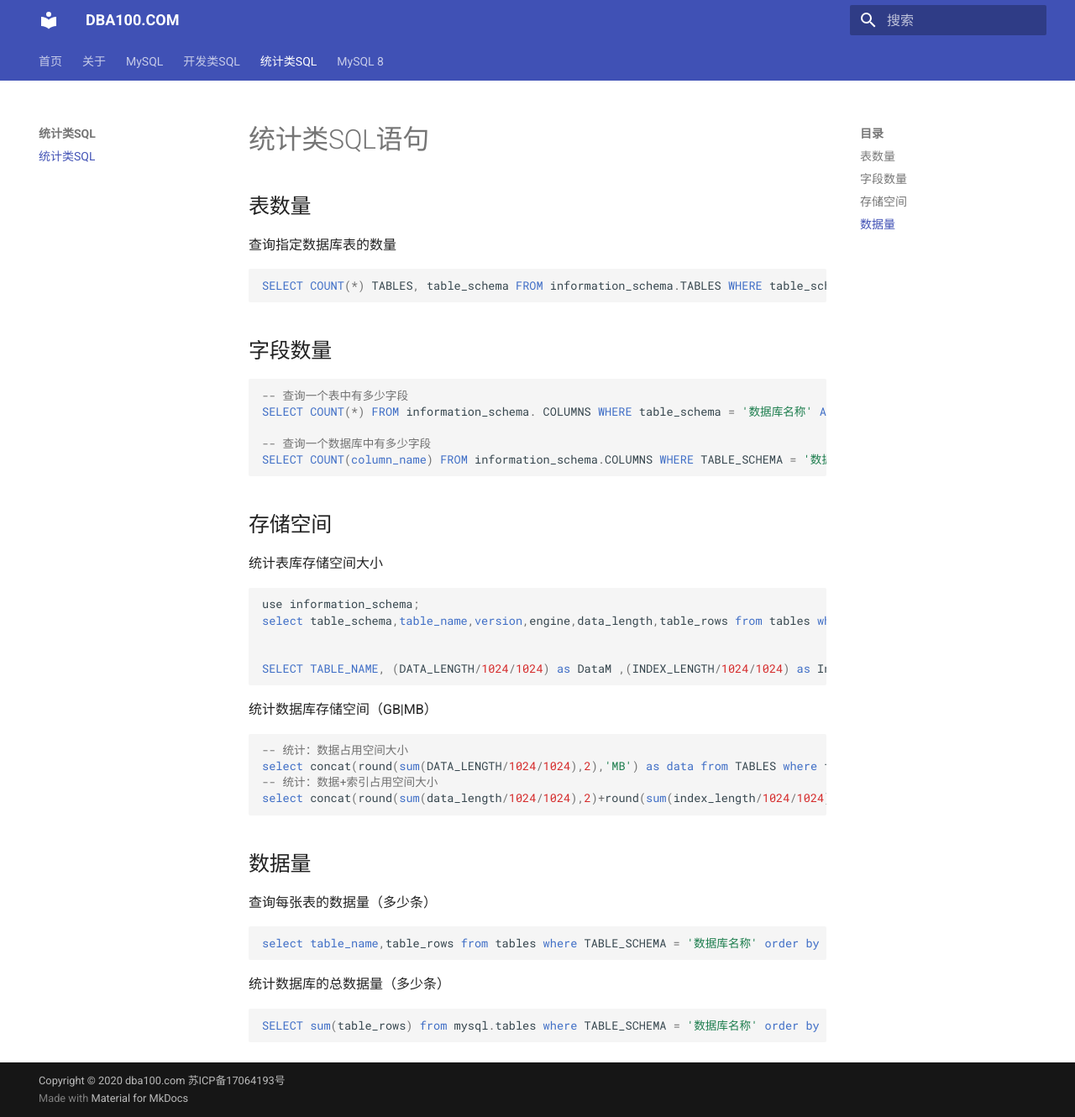
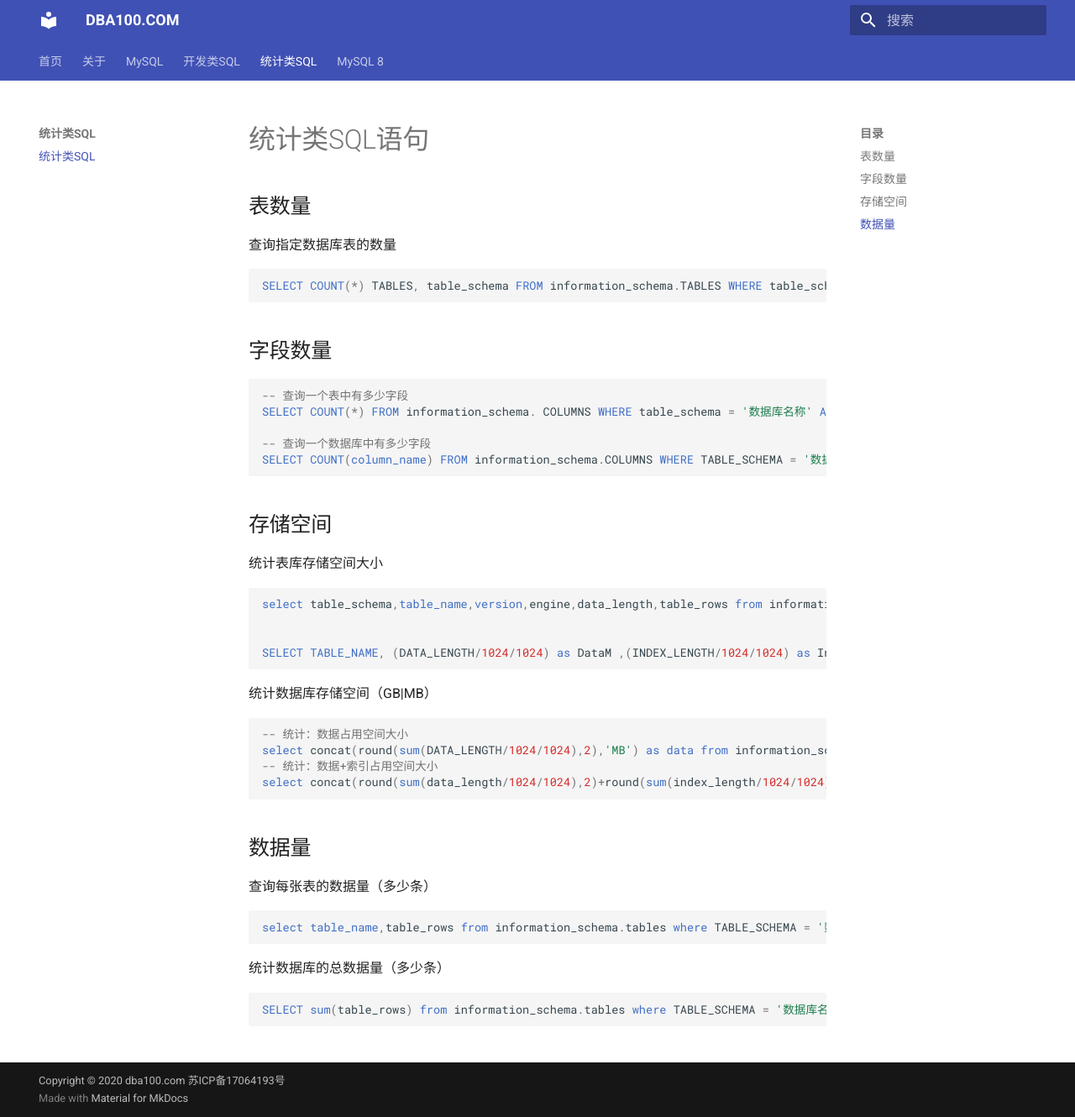
Before and after one commit to duliang123/dba100, an MkDocs documentation site: the page built from docs/mysql/metadata.md, in a window 1280 px wide and 1330 px high. Shown: the whole window at 84% size. Built offline with MkDocs 1.6.1 and Material for MkDocs 9.7.7, drawn with Linux system fonts in a browser that asks for light colours.

Commit message:
Update metadata.md

````diff
--- a/docs/mysql/metadata.md
+++ b/docs/mysql/metadata.md
@@ -23,20 +23,19 @@ SELECT COUNT(column_name) FROM information_schema.COLUMNS WHERE TABLE_SCHEMA = '
 统计表库存储空间大小
 
 ```sql
-use information_schema;
-select table_schema,table_name,version,engine,data_length,table_rows from tables where table_name='tb1';
+select table_schema,table_name,version,engine,data_length,table_rows from information_schema.tables where table_name='tb1';
 
 
-SELECT TABLE_NAME, (DATA_LENGTH/1024/1024) as DataM ,(INDEX_LENGTH/1024/1024) as IndexM,((DATA_LENGTH+INDEX_LENGTH)/1024/1024) as AllM,TABLE_ROWS FROM TABLES WHERE TABLE_SCHEMA = '数据库名称'
+SELECT TABLE_NAME, (DATA_LENGTH/1024/1024) as DataM ,(INDEX_LENGTH/1024/1024) as IndexM,((DATA_LENGTH+INDEX_LENGTH)/1024/1024) as AllM,TABLE_ROWS FROM information_schema.TABLES WHERE TABLE_SCHEMA = '数据库名称'
 ```
 
 统计数据库存储空间（GB|MB）
 
 ```sql
 -- 统计：数据占用空间大小
-select concat(round(sum(DATA_LENGTH/1024/1024),2),'MB') as data from TABLES where table_schema='数据库名称'
+select concat(round(sum(DATA_LENGTH/1024/1024),2),'MB') as data from information_schema.TABLES where table_schema='数据库名称'
 -- 统计：数据+索引占用空间大小
-select concat(round(sum(data_length/1024/1024),2)+round(sum(index_length/1024/1024),2),'MB') as data from tables where table_schema='数据库名称';
+select concat(round(sum(data_length/1024/1024),2)+round(sum(index_length/1024/1024),2),'MB') as data from information_schema.tables where table_schema='数据库名称';
 ```
 
 ## 数据量
@@ -44,11 +43,11 @@ select concat(round(sum(data_length/1024/1024),2)+round(sum(index_length/1024/10
 查询每张表的数据量（多少条）
 
 ```sql
-select table_name,table_rows from tables where TABLE_SCHEMA = '数据库名称' order by table_rows desc;
+select table_name,table_rows from information_schema.tables where TABLE_SCHEMA = '数据库名称' order by table_rows desc;
 ```
 
 统计数据库的总数据量（多少条）
 
 ```sql
-SELECT sum(table_rows) from mysql.tables where TABLE_SCHEMA = '数据库名称' order by table_rows desc;
+SELECT sum(table_rows) from information_schema.tables where TABLE_SCHEMA = '数据库名称' order by table_rows desc;
 ```
````
